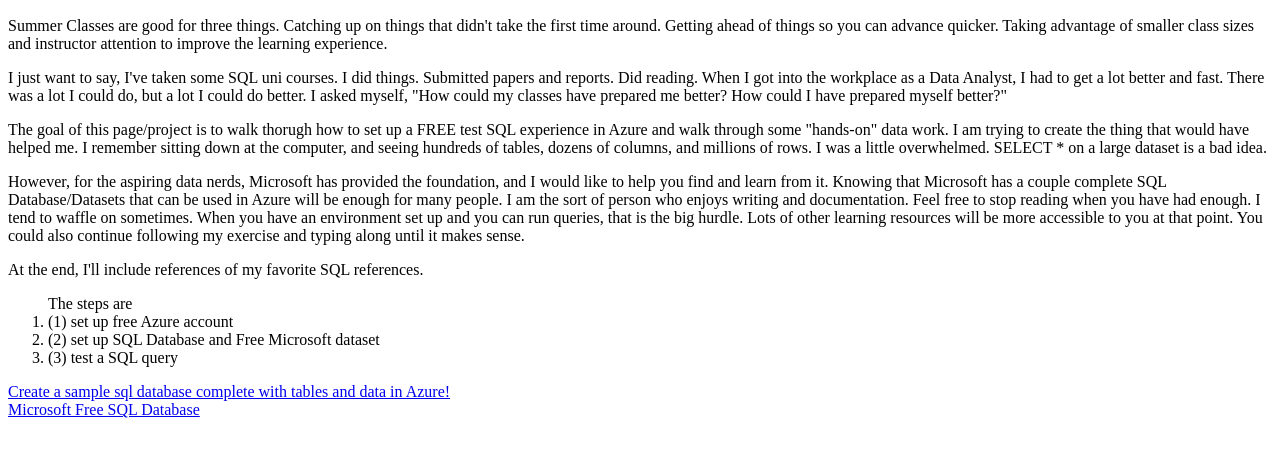
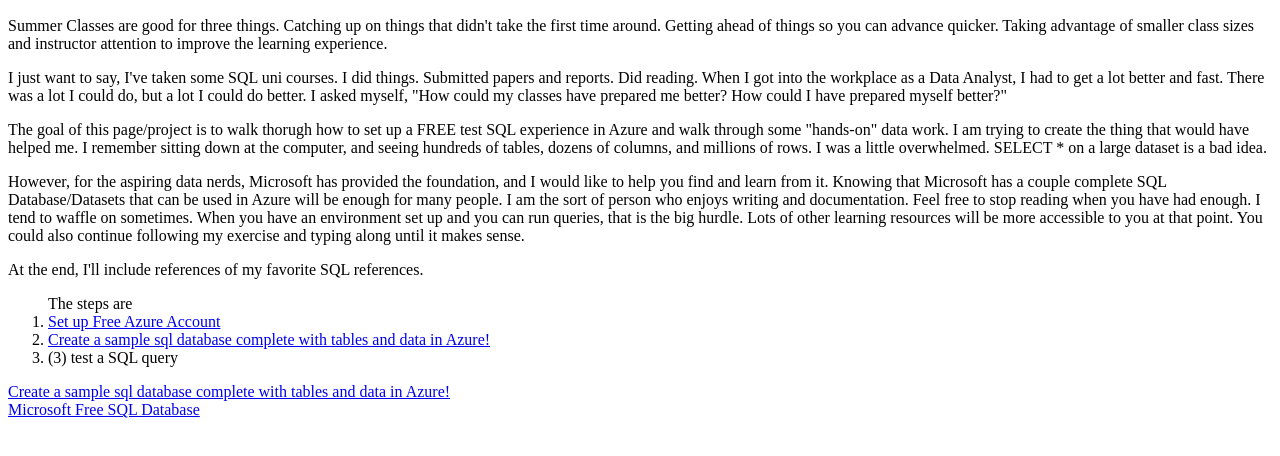
Before and after one commit to soupwork/SQL-SummerSchool, a plain HTML site: page index.html in a window 1280 px wide. Shown: the part 96-552 px from the top of the page. Drawn offline with Linux system fonts and the light colour scheme.

Commit message:
add url to list

```diff
--- a/index.html
+++ b/index.html
@@ -13,8 +13,9 @@
 <p>At the end, I'll include references of my favorite SQL references.</p>
 
 <ol>The steps are
-<li>(1) set up free Azure account</li>
-<li>(2) set up SQL Database and Free Microsoft dataset</li>
+<li><a href="https://azure.microsoft.com/en-us/free/">Set up Free Azure Account</a></li>
+<li><a href = "https://learn.microsoft.com/en-us/azure/azure-sql/database/single-database-create-quickstart?view=azuresql&tabs=azure-portal">
+  Create a sample sql database complete with tables and data in Azure!</a></li>
 <li>(3) test a SQL query</li>
 </ol>
 
```
